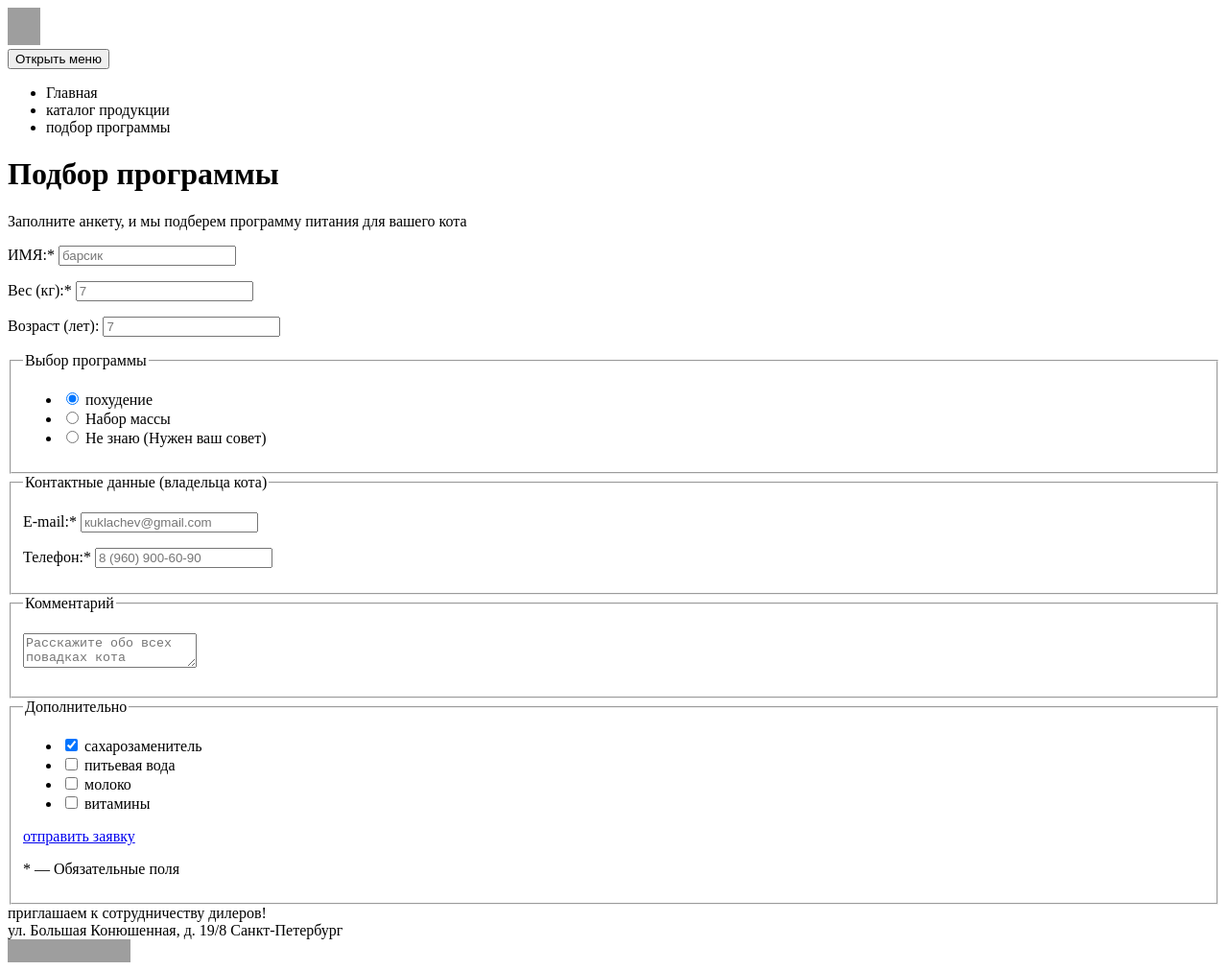
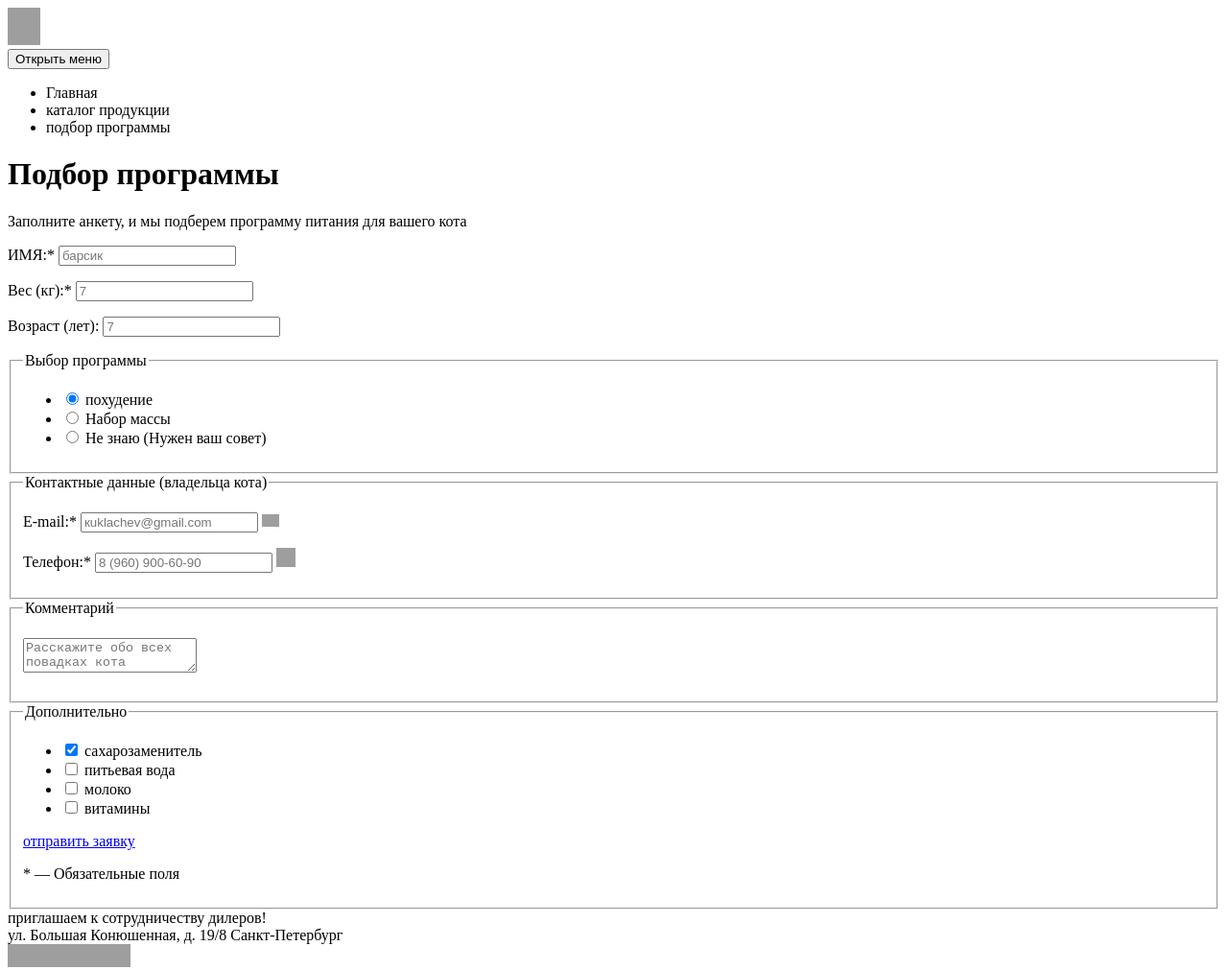
Before and after one commit to Lirisel/384291-cat-energy-22, a plain HTML site: page 3/form.html in a window 1280 px wide. Shown: the top 1011 px of the page at 96% size. Drawn offline with Linux system fonts and the light colour scheme; grey boxes are pictures that could not be loaded.

Commit message:
:heavy_check_mark: Сборка #3

```diff
--- a/3/form.html
+++ b/3/form.html
@@ -40,7 +40,9 @@
       <div class="selection-program">
         <div class="selection-program__wrapper">
           <p>Заполните анкету, и мы подберем программу питания для вашего кота</p>
-          <form class="selection-program__contact-form" method="post" name="contact_form" action="contact-form-handler.php">
+          <!--Форма-->
+          <form class="selection-program__contact-form" method="post" name="contact_form" action="https://echo.htmlacademy.ru">
+            <!--Форма - основной блок-->
               <p>
                 <label class="selection-program__form-item" for="username">ИМЯ:*</label>
                 <input id="username" type="text" name="username" placeholder="барсик">
@@ -53,6 +55,7 @@
                 <label class="selection-program__form-item" for="age">Возраст (лет):</label>
                 <input id="age" type="text" name="age" placeholder="7">
               </p>
+              <!--Форма - блок с радио-->
               <fieldset class="selection-program__radio-list">
                 <legend class="visually-hidden">Выбор программы</legend>
                 <ul>
@@ -70,17 +73,21 @@
                   </li>
                 </ul>
               </fieldset>
+              <!--Форма - контактные данные-->
               <fieldset class="selection-program__contact-details">
                 <legend>Контактные данные (владельца кота)</legend>
                 <p>
                   <label class="selection-program__form-item" for="e-mail">E-mail:*</label>
                   <input id="e-mail" type="text" name="e-mail" placeholder="кuklachev@gmail.com">
+                  <img src="../source/img/icon_email.svg" alt="" width="18" height="13">
                 </p>
                 <p>
                   <label class="selection-program__form-item" for="phone">Телефон:*</label>
                   <input id="phone" type="text" name="phone" placeholder="8 (960) 900-60-90">
+                  <img src="../source/img/icon-phone.svg" alt="" width="20" height="20">
                 </p>
               </fieldset>
+              <!--Форма - комментарий-->
               <fieldset class="selection-program__comment">
                 <legend>Комментарий</legend>
                 <p>
@@ -88,6 +95,7 @@
                   <textarea id="comment-text" name="comment-text" placeholder="Расскажите обо всех повадках кота"></textarea>
                 </p>
               </fieldset>
+              <!--Форма - дополнительные данные-->
               <fieldset class="selection-program__checkbox-list">
                 <legend>Дополнительно</legend>
                 <ul>
@@ -112,6 +120,7 @@
                 <p>* — Обязательные поля</p>
               </fieldset>
           </form>
+          <!--Контактные данные и схема проезда-->
           <div class="contacts">
             <div class="contacts__wrapper">
               <div class="contacts__info">
```
Also changed, not shown: 3/index.html (+4 -1 lines), 3/img/icon-phone.svg (added), 3/img/icon_email.svg (added).
